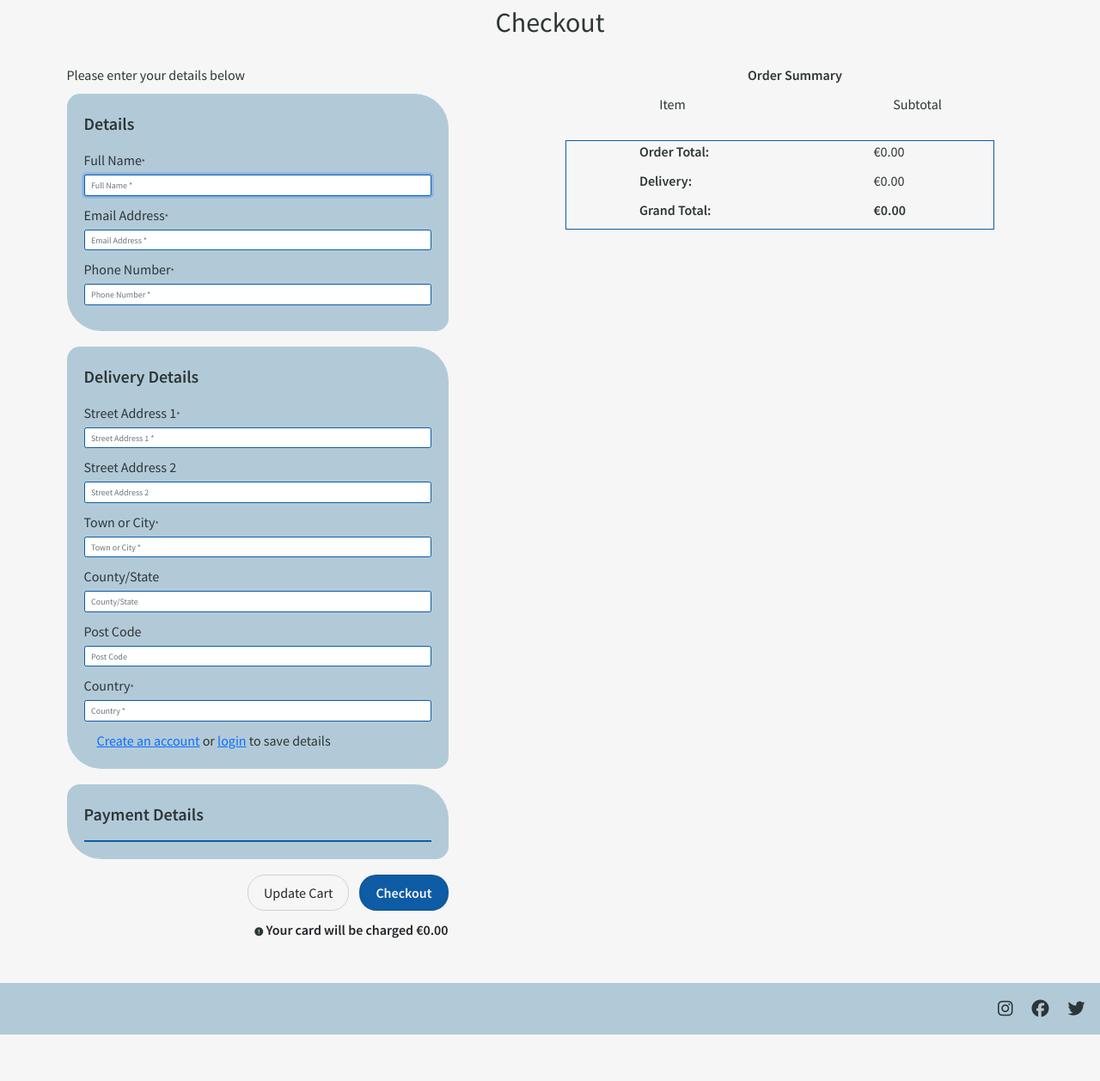
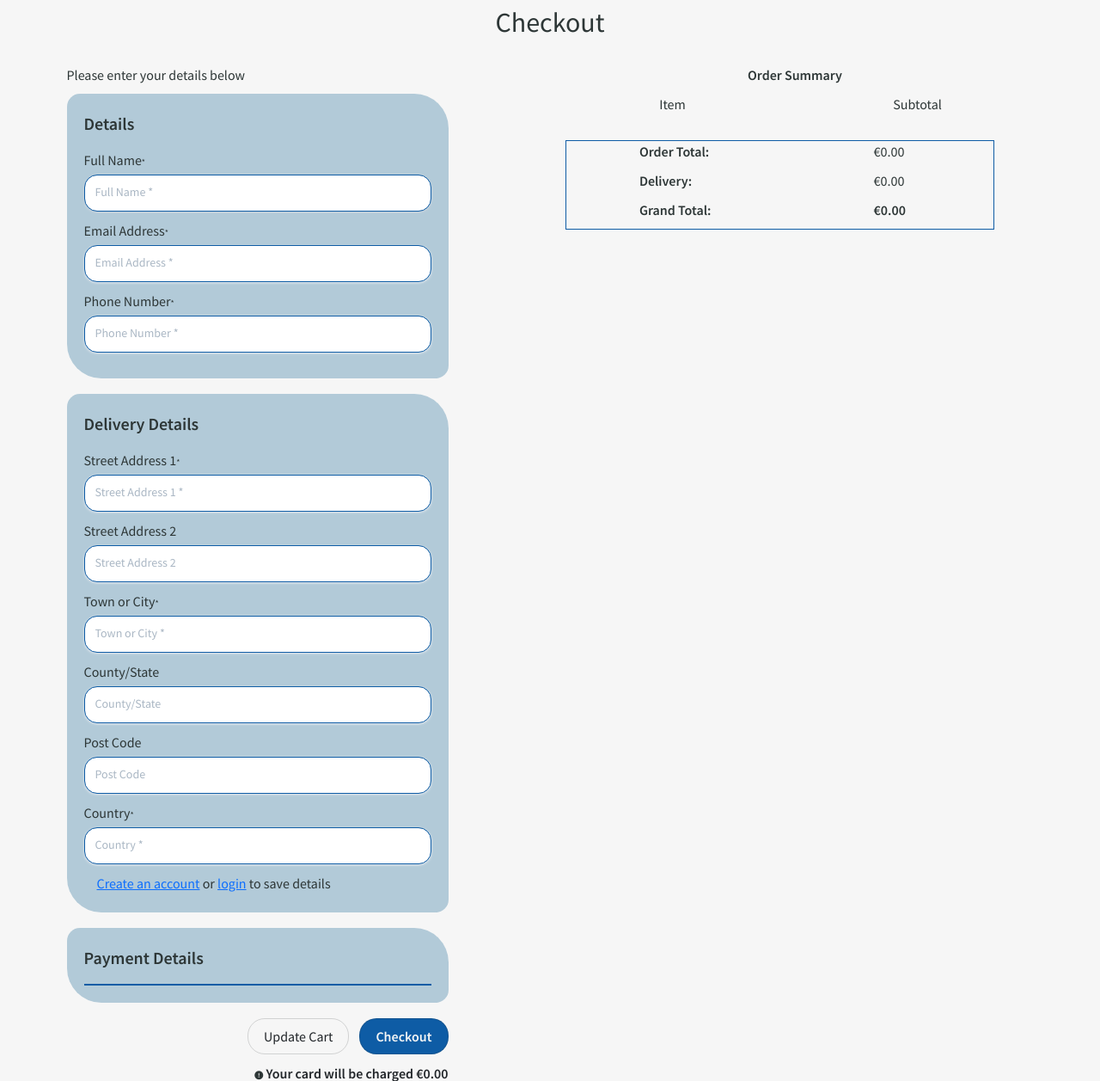
Before and after one commit to Sharon-B/Inside-Out, a Django app: template checkout/templates/checkout/checkout.html in a window 1280 px wide. Shown: the part 213-1470 px from the top of the page at 86% size. Before the commit the page ends 1416 px from the top, so only its background shows below. Run offline with Django 3.2, Linux system fonts and the light colour scheme; the template is opened without the code that fills it: values that come from a table or form of the project are taken from there, others are empty; parts of the project's set-up code (start-up, migrations or seed data) failed here and were passed over; some libraries are stand-ins or nearby versions; some web fonts are replaced.

Commit message:
Add styling for stripe elements and restyle existing form elements

```diff
--- a/checkout/static/checkout/css/checkout.css
+++ b/checkout/static/checkout/css/checkout.css
@@ -1,3 +1,33 @@
+/* Stripe form styles */
+.stripe-style-input,
+.StripeElement {
+  box-sizing: border-box;
+  height: 43px;
+  padding: 10px 12px;
+  border: 1px solid transparent;
+  border-radius: 15px;
+  background-color: white;
+  box-shadow: 0 1px 3px 0 #e6ebf1;
+  -webkit-transition: box-shadow 150ms ease;
+  transition: box-shadow 150ms ease;
+}
+
+.StripeElement--focus,
+.stripe-style-input:focus,
+.stripe-style-input:active {
+  box-shadow: 0 1px 3px 0 #cfd7df;
+}
+
+.StripeElement--webkit-autofill {
+  background-color: #fefde5 !important;
+}
+
+.stripe-style-input::placeholder {
+    color: #aab7c4;
+    font-size:  1.4rem;
+}
+
+/* Checkout form styles */
 #payment-form .form-control,
 #card-element {
     color: #2D3636;
```
